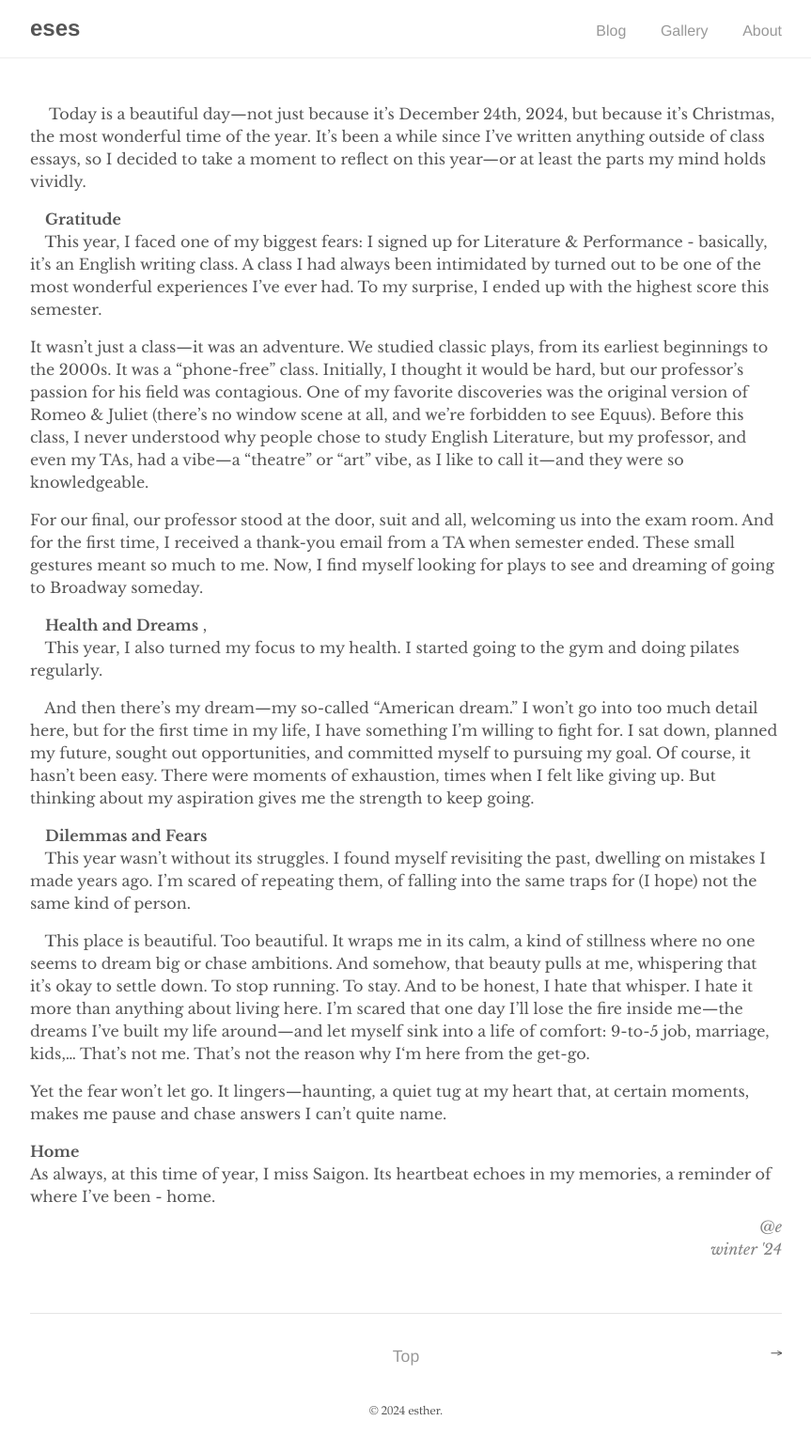
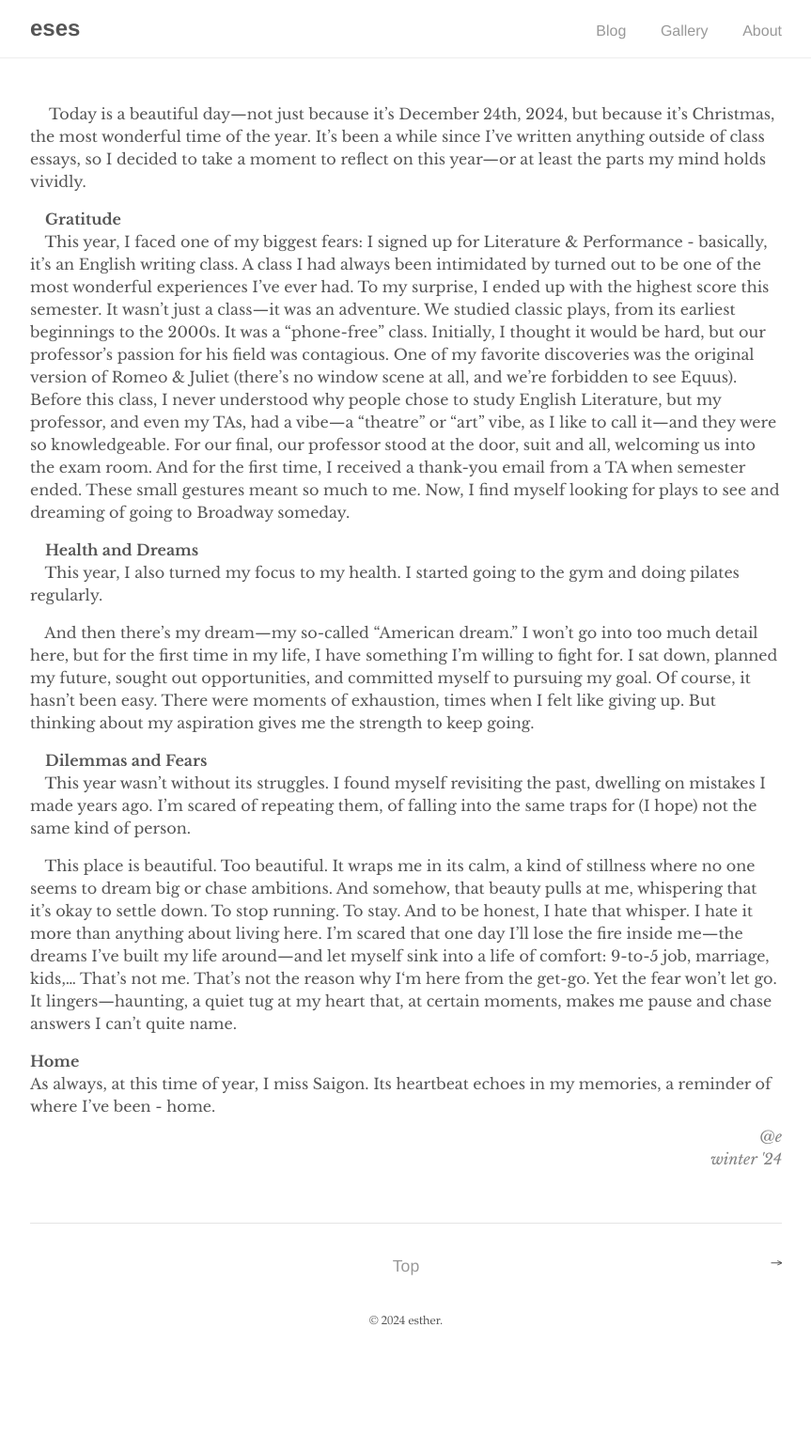
Before and after one commit to estorii/estorii.github.io, a Jekyll site: the page built from _posts/2024-12-24-my-reflection.md.md, in a window 1280 px wide. Shown: the whole page at 94% size, without its empty margins (208-1071 px from the left). Built offline with Jekyll 4.4.1, drawn with Linux system fonts in a browser that asks for light colours; comment, search, counter and statistics services are not loaded; after the commit the page ends 1449 px from its top, so only the background shows below that.

```diff
--- a/_posts/2024-12-24-my-reflection.md.md
+++ b/_posts/2024-12-24-my-reflection.md.md
@@ -16,12 +16,10 @@ It’s been a while since I’ve written anything outside of class essays, so I
 
 &emsp;**Gratitude** <br>
 &emsp;This year, I faced one of my biggest fears: I signed up for Literature & Performance - basically, it’s an English writing class. A class I had always been intimidated by turned out to be one of the most wonderful experiences I’ve ever had. To my surprise, I ended up with the highest score this semester.
-
 It wasn’t just a class—it was an adventure. We studied classic plays, from its earliest beginnings to the 2000s. It was a “phone-free” class. Initially, I thought it would be hard, but our professor’s passion for his field was contagious. One of my favorite discoveries was the original version of Romeo & Juliet (there’s no window scene at all, and we’re forbidden to see Equus). Before this class, I never understood why people chose to study English Literature, but my professor, and even my TAs, had a vibe—a “theatre” or “art” vibe, as I like to call it—and they were so knowledgeable.
-
 For our final, our professor stood at the door, suit and all, welcoming us into the exam room. And for the first time, I received a thank-you email from a TA when semester ended. These small gestures meant so much to me. Now, I find myself looking for plays to see and dreaming of going to Broadway someday.
 
-&emsp;**Health and Dreams** ,<br>
+&emsp;**Health and Dreams** <br>
 &emsp;This year, I also turned my focus to my health. I started going to the gym and doing pilates regularly.
 
 &emsp;And then there’s my dream—my so-called “American dream.” I won’t go into too much detail here, but for the first time in my life, I have something I’m willing to fight for. I sat down, planned my future, sought out opportunities, and committed myself to pursuing my goal. Of course, it hasn’t been easy. There were moments of exhaustion, times when I felt like giving up. But thinking about my aspiration gives me the strength to keep going.
@@ -30,7 +28,6 @@ For our final, our professor stood at the door, suit and all, welcoming us into
 &emsp;This year wasn’t without its struggles. I found myself revisiting the past, dwelling on mistakes I made years ago. I’m scared of repeating them, of falling into the same traps for (I hope) not the same kind of person.
 
 &emsp;This place is beautiful. Too beautiful. It wraps me in its calm, a kind of stillness where no one seems to dream big or chase ambitions. And somehow, that beauty pulls at me, whispering that it’s okay to settle down. To stop running. To stay. And to be honest, I hate that whisper. I hate it more than anything about living here. I’m scared that one day I’ll lose the fire inside me—the dreams I’ve built my life around—and let myself sink into a life of comfort: 9-to-5 job, marriage, kids,... That’s not me. That’s not the reason why I‘m here from the get-go.
-
 Yet the fear won’t let go. It lingers—haunting, a quiet tug at my heart that, at certain moments, makes me pause and chase answers I can’t quite name.
 
 **Home** <br>
```
